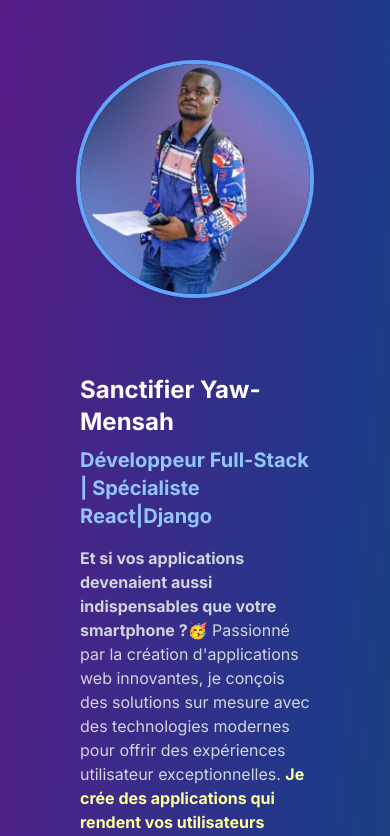
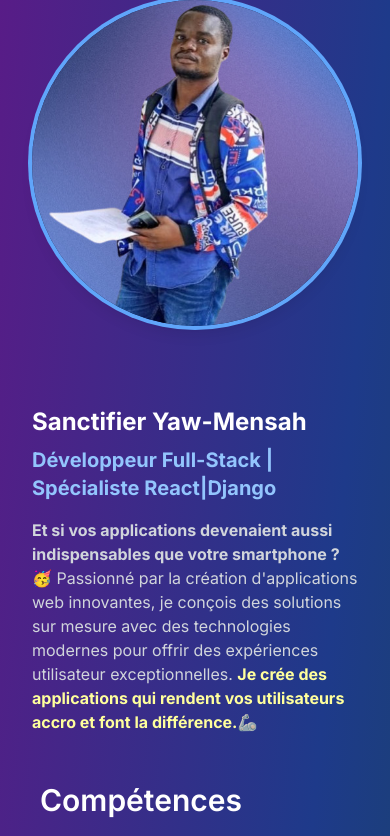
Before and after one commit to sancty007/Portofolio, a Next.js app: page / in a window 390 px wide. Shown: the top 836 px of the page. Built offline with nearby package versions, Linux system fonts and the light colour scheme.

Commit message:
ajout padding sur mobile

```diff
--- a/src/app/page.tsx
+++ b/src/app/page.tsx
@@ -35,7 +35,7 @@ export default function Portfolio() {
   return (
     <div className="bg-gradient-to-br from-purple-900 via-blue-900 to-teal-900 text-white md:py-24 ">
       {/*  header  */}
-      <header className="mb-24 p-16 ">
+      <header className="px-4 md:mb-24 md:p-16 ">
         <div className="container mx-auto flex flex-col md:flex-row items-center gap-20">
           <div className="order-2 md:order-1 text-left md:text-left">
             <motion.h1
@@ -58,7 +58,7 @@ export default function Portfolio() {
               initial={{ y: -20, opacity: 0 }}
               animate={{ y: 0, opacity: 1 }}
               transition={{ duration: 0.5, delay: 0.4 }}
-              className="max-w-lg text-gray-300"
+              className="md:max-w-lg text-gray-300"
             >
               <span className="font-bold ">
                 Et si vos applications devenaient aussi indispensables que votre
```
